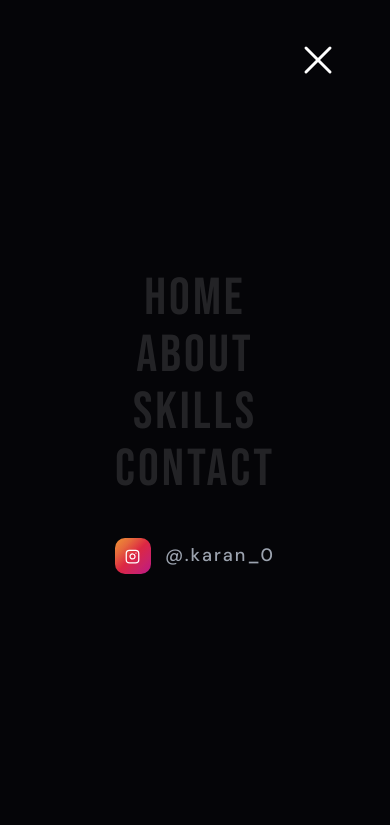
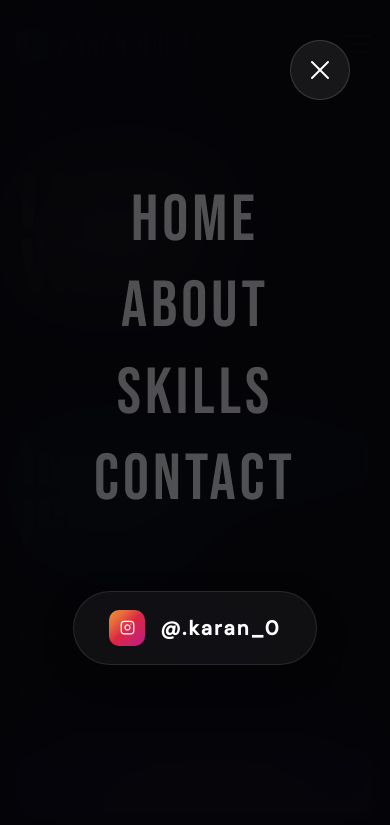
Before and after one commit to Anniix/karan-portfolio, a plain HTML site: page index.html in a window 390 px wide. Both pictures are taken after a click on the button "Open menu". Shown: the top 825 px of the page. Drawn offline with Linux system fonts and the light colour scheme.

```diff
--- a/index.html
+++ b/index.html
@@ -213,18 +213,6 @@
             margin-bottom: 40px;
             opacity: 0;
             animation: fadeUp 0.8s 0.2s var(--ease) forwards;
-        }
-        .wave-hand {
-            display: inline-block;
-            animation: wave 2.5s ease-in-out infinite;
-            transform-origin: 70% 70%;
-        }
-        @keyframes wave {
-            0%,100% { transform: rotate(0deg); }
-            20% { transform: rotate(-15deg); }
-            40% { transform: rotate(10deg); }
-            60% { transform: rotate(-10deg); }
-            80% { transform: rotate(5deg); }
         }
 
         .hero-title {
@@ -526,6 +514,7 @@
             transition: opacity 0.4s;
         }
         .skill-tile:hover { border-color: rgba(124,58,237,0.3); z-index: 1; transform: scale(1.05); }
+        .skill-tile::after { opacity: 0; }
         .skill-tile:hover::after { opacity: 1; }
         .skill-tile:hover .skill-num { color: rgba(124,58,237,0.3); transform: scale(1.1); }
 
@@ -755,32 +744,85 @@
         /* ─── Full-screen menu ─── */
         .menu-fullscreen {
             position: fixed; inset: 0;
-            background: #050508;
+            background: rgba(5,5,8,0.98);
+            backdrop-filter: blur(40px);
             z-index: 4000;
             display: flex; flex-direction: column; align-items: center; justify-content: center;
-            gap: 0;
+            gap: 10px;
             transform: translateY(-100%);
-            transition: transform 0.7s var(--ease);
+            transition: transform 0.8s var(--ease);
         }
         .menu-fullscreen.open { transform: translateY(0); }
         .menu-close {
-            position: absolute; top: 36px; right: 48px;
-            background: none; border: none;
+            position: absolute; top: 40px; right: 40px;
+            background: rgba(255,255,255,0.08);
+            border: 1px solid rgba(255,255,255,0.15);
+            width: 60px; height: 60px; border-radius: 50%;
             color: white; cursor: pointer;
-            transition: transform 0.3s;
+            transition: all 0.4s var(--ease);
+            display: flex; align-items: center; justify-content: center;
         }
-        .menu-close:hover { transform: rotate(90deg); }
-        .menu-fullscreen a {
+        .menu-close:hover { transform: rotate(90deg) scale(1.1); background: var(--accent); border-color: transparent; }
+
+        .menu-links {
+            display: flex; flex-direction: column; align-items: center;
+            gap: 5px;
+        }
+
+        .menu-fullscreen a.m-link {
             font-family: 'Bebas Neue', sans-serif;
-            font-size: clamp(52px, 10vw, 100px);
-            color: rgba(255,255,255,0.12);
+            font-size: clamp(65px, 14vw, 130px);
+            color: rgba(255,255,255,0.3); /* Zyada visible initial state */
             text-decoration: none;
-            letter-spacing: 3px;
-            transition: all 0.4s;
+            letter-spacing: 4px;
+            transition: all 0.5s var(--ease);
             line-height: 1.1;
+            position: relative;
+            padding: 5px 0;
+            opacity: 0;
+            transform: translateY(40px);
+            text-transform: uppercase;
         }
-        .menu-fullscreen a:hover { color: white; padding-left: 30px; transform: scale(1.05); }
-        .menu-insta-link { display: flex; align-items: center; gap: 14px; margin-top: 40px; }
+        .menu-fullscreen.open a.m-link {
+            opacity: 1; transform: translateY(0);
+        }
+        /* Staggered link entry */
+        .menu-fullscreen.open a.m-link:nth-child(1) { transition-delay: 0.2s; }
+        .menu-fullscreen.open a.m-link:nth-child(2) { transition-delay: 0.3s; }
+        .menu-fullscreen.open a.m-link:nth-child(3) { transition-delay: 0.4s; }
+        .menu-fullscreen.open a.m-link:nth-child(4) { transition-delay: 0.5s; }
+
+        .menu-fullscreen a.m-link:hover {
+            color: white;
+            letter-spacing: 10px;
+            transform: scale(1.1);
+            text-shadow: 0 0 30px rgba(124,58,237,0.6); /* Glow effect highlight */
+        }
+
+        .menu-fullscreen a.m-link::after {
+            content: '';
+            position: absolute; bottom: 10px; left: 50%;
+            width: 0; height: 2px;
+            background: var(--accent);
+            transition: all 0.4s var(--ease);
+            transform: translateX(-50%);
+        }
+        .menu-fullscreen a.m-link:hover::after { width: 100%; }
+
+        .menu-insta-link {
+            display: flex; align-items: center; gap: 15px;
+            margin-top: 60px;
+            padding: 18px 35px;
+            background: rgba(255,255,255,0.05);
+            border: 1px solid rgba(255,255,255,0.1);
+            border-radius: 100px;
+            opacity: 0;
+            transform: translateY(20px);
+            transition: all 0.6s var(--ease) 0.7s;
+            box-shadow: 0 10px 30px rgba(0,0,0,0.3);
+        }
+        .menu-fullscreen.open .menu-insta-link { opacity: 1; transform: translateY(0); }
+        .menu-insta-link:hover { background: rgba(255,255,255,0.08); border-color: var(--accent); transform: translateY(-5px); }
 
         /* ─── Mobile ─── */
         @media (max-width: 1024px) {
@@ -829,19 +871,21 @@
 
     <!-- Full Screen Menu -->
     <div class="menu-fullscreen" id="menuFull">
-        <button class="menu-close" id="menuClose">
-            <svg xmlns="http://www.w3.org/2000/svg" width="48" height="48" viewBox="0 0 24 24" fill="none" stroke="currentColor" stroke-width="1.5" stroke-linecap="round" stroke-linejoin="round"><line x1="18" y1="6" x2="6" y2="18"/><line x1="6" y1="6" x2="18" y2="18"/></svg>
+        <button class="menu-close" id="menuClose" aria-label="Close menu">
+            <svg xmlns="http://www.w3.org/2000/svg" width="32" height="32" viewBox="0 0 24 24" fill="none" stroke="currentColor" stroke-width="1.5" stroke-linecap="round" stroke-linejoin="round"><line x1="18" y1="6" x2="6" y2="18"/><line x1="6" y1="6" x2="18" y2="18"/></svg>
         </button>
-        <a href="#home" class="m-link">HOME</a>
-        <a href="#about" class="m-link">ABOUT</a>
-        <a href="#skills" class="m-link">SKILLS</a>
-        <a href="#contact" class="m-link">CONTACT</a>
-        <div class="menu-insta-link">
+        <div class="menu-links">
+            <a href="#home" class="m-link" data-text="HOME">HOME</a>
+            <a href="#about" class="m-link" data-text="ABOUT">ABOUT</a>
+            <a href="#skills" class="m-link" data-text="SKILLS">SKILLS</a>
+            <a href="#contact" class="m-link" data-text="CONTACT">CONTACT</a>
+        </div>
+        <a href="https://instagram.com/.karan_0" target="_blank" class="menu-insta-link" style="text-decoration:none;">
             <div class="insta-icon-grad" style="width:36px;height:36px;border-radius:10px;">
                 <svg xmlns="http://www.w3.org/2000/svg" viewBox="0 0 24 24" fill="none" stroke="white" stroke-width="2" stroke-linecap="round" stroke-linejoin="round"><rect x="2" y="2" width="20" height="20" rx="5" ry="5"/><path d="M16 11.37A4 4 0 1 1 12.63 8 4 4 0 0 1 16 11.37z"/><line x1="17.5" y1="6.5" x2="17.51" y2="6.5"/></svg>
             </div>
-            <a href="https://instagram.com/.karan_0" target="_blank" style="font-size:18px; color:var(--dim2); letter-spacing:2px; font-family:'DM Sans'; font-weight:500;">@.karan_0</a>
-        </div>
+            <span style="font-size:20px; color:white; letter-spacing:2px; font-family:'DM Sans'; font-weight:600;">@.karan_0</span>
+        </a>
     </div>
 
     <!-- NAV -->
@@ -871,25 +915,22 @@
         <div class="hero-bg-text">VISUAL</div>
         <div class="hero-inner">
             <div class="hero-eyebrow">
-                <span class="wave-hand">👋</span>
-                Hii, I am Karan Gupta
+               👋 Hii, I am Karan Gupta
             </div>
             <h1 class="hero-title">
-                <span class="line1">YOUR BRAND</span>
-                <span class="line2">DESERVES TO</span>
-                <span class="line3">DOMINATE.</span>
+                <span class="line1">I DESIGN VISUALS</span>
+                <span class="line2">THAT MAKE YOUR BRAND</span>
+                <span class="line3">IMPOSSIBLE TO IGNORE.</span>
             </h1>
             <p class="hero-sub">
-                Most brands blend in. Mine <strong>stand out</strong>. I craft visuals so sharp they <em>stop the scroll</em>, so compelling they <strong>drive conversions</strong> — before your competitor even loads.
+                Graphic Designer & Video Editor crafting <strong>bold designs</strong>, <em>scroll-stopping content</em>, and high-impact visuals that <strong>attract attention</strong> and <strong>drive engagement</strong>.
             </p>
             <div class="hero-ctas">
-                <a href="#contact" class="btn-fire">
-                    Start a Project
-                    <svg xmlns="http://www.w3.org/2000/svg" width="18" height="18" viewBox="0 0 24 24" fill="none" stroke="currentColor" stroke-width="2.5" stroke-linecap="round" stroke-linejoin="round"><line x1="7" y1="17" x2="17" y2="7"/><polyline points="7 7 17 7 17 17"/></svg>
+                <a href="#skills" class="btn-fire">
+                    👉 View My Work
                 </a>
-                <a href="#about" class="btn-ghost">
-                    Know More
-                    <svg xmlns="http://www.w3.org/2000/svg" width="18" height="18" viewBox="0 0 24 24" fill="none" stroke="currentColor" stroke-width="2" stroke-linecap="round" stroke-linejoin="round"><polygon points="5 3 19 12 5 21 5 3"/></svg>
+                <a href="#contact" class="btn-ghost">
+                    👉 Hire Me
                 </a>
                 <a href="https://instagram.com/.karan_0" target="_blank" class="hero-insta-pill">
                     <div class="insta-icon-grad">
@@ -1164,8 +1205,8 @@
                     <div class="footer-col-title">Weekly Tips</div>
                     <p style="font-size:13px; color:var(--dim); line-height:1.6;">Join 10+ creators getting my design insights and behind-the-scenes breakdowns.</p>
                     <div class="newsletter-input-wrap">
-                        <input type="email" placeholder="your@email.com">
-                        <button>→</button>
+                        <input type="email" id="newsletter-email" placeholder="your@email.com">
+                        <button id="newsletter-btn">→</button>
                     </div>
                 </div>
             </div>
@@ -1216,6 +1257,22 @@
                 });
             });
         }
+
+        // ─── Newsletter to WhatsApp ───
+        const newsBtn = document.getElementById('newsletter-btn');
+        const newsInput = document.getElementById('newsletter-email');
+        if (newsBtn && newsInput) {
+            newsBtn.addEventListener('click', () => {
+                const email = newsInput.value.trim();
+                if (email && email.includes('@')) {
+                    const msg = `Hi Karan, I would like to join your newsletter group. My email is: ${email}`;
+                    window.open(`https://wa.me/919529493052?text=${encodeURIComponent(msg)}`, '_blank');
+                } else {
+                    newsInput.style.borderColor = 'red';
+                    setTimeout(() => { newsInput.style.borderColor = 'var(--border)'; }, 2000);
+                }
+            });
+        }
     </script>
 </body>
 </html>
```
